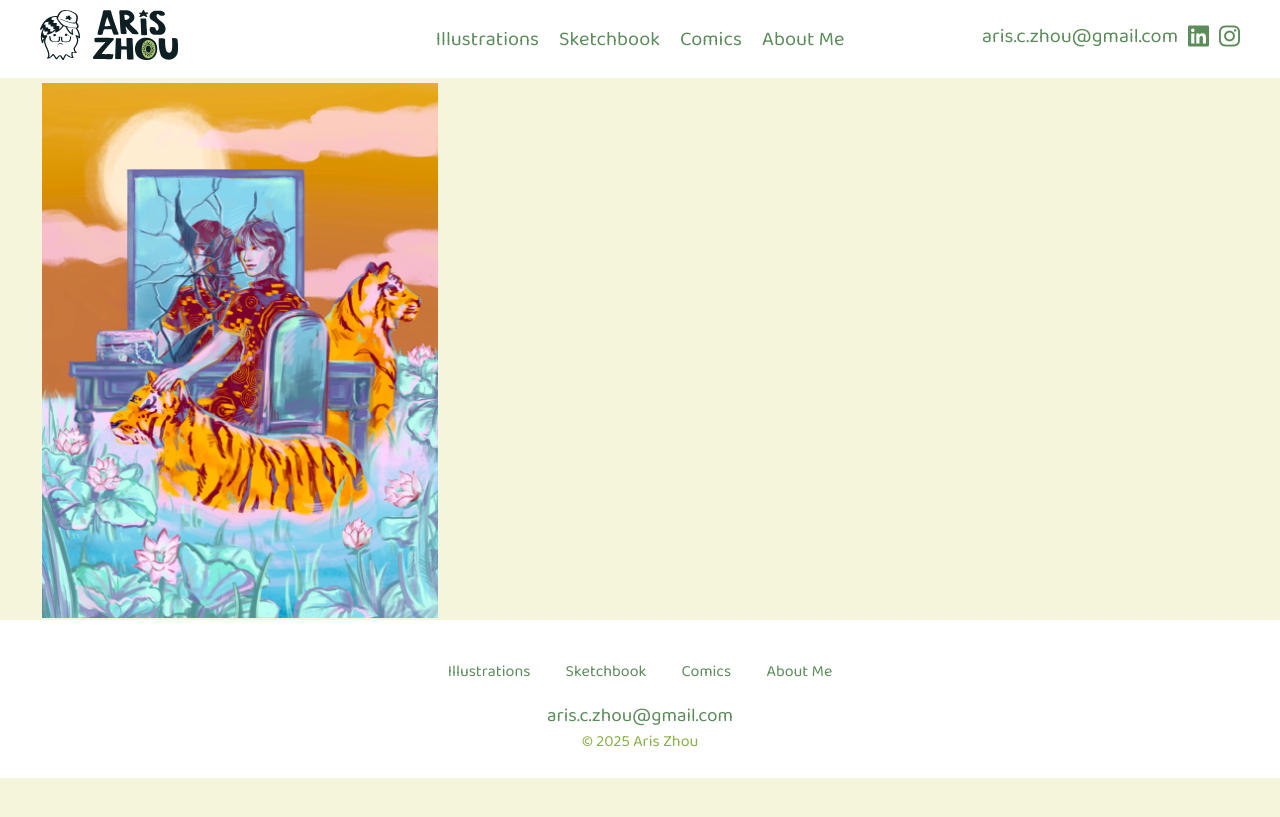
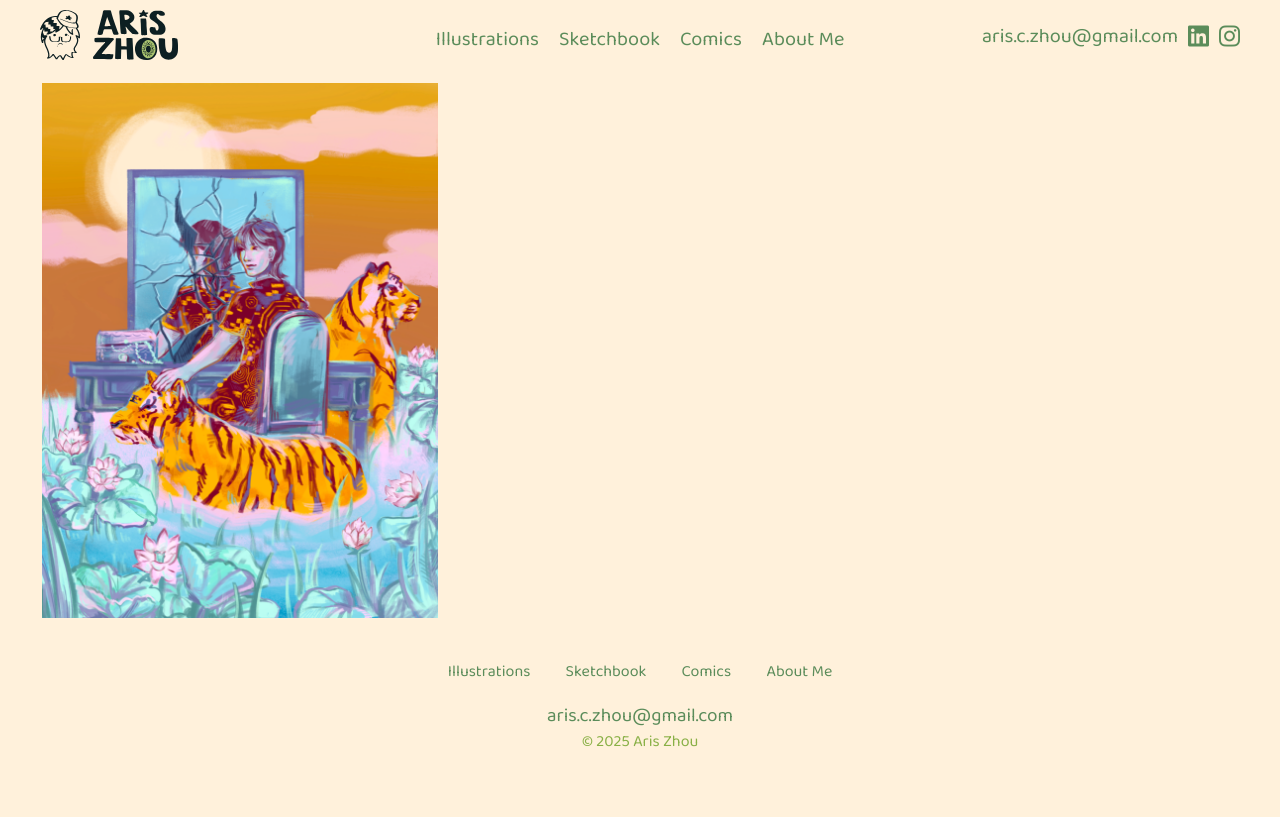
Before and after one commit to ArisHZhou/Portfolio, a Jekyll site: the page built from pages/visdev.html, in a window 1280 px wide. Shown: the top 817 px of the page. Built offline with Jekyll 4.4.1, drawn with Linux system fonts in a browser that asks for light colours.

Commit message:
background color changes to beige

```diff
--- a/_sass/_navigation.scss
+++ b/_sass/_navigation.scss
@@ -3,7 +3,7 @@
 @use "variables" as *;
 
 .site-header {
-  background-color: map.get(map.get($colors, neutral), white);
+  background-color: map.get(map.get($colors, neutral), baseneutral);
   padding: 1rem 2rem;
 }
 
@@ -92,7 +92,7 @@
 
 // Site Footer
 .site-footer {
-    background-color: map.get(map.get($colors,neutral), white );
+    background-color: map.get(map.get($colors,neutral), baseneutral);
     color: map.get(map.get($colors,primary), baselight);
     text-align: center;
     padding: map.get($spacing, base);
--- a/_sass/_reset.scss
+++ b/_sass/_reset.scss
@@ -1,4 +1,6 @@
 /* Modern CSS Reset */
+@use 'sass:map';
+@use "variables" as *;
 *,
 *::before,
 *::after {
@@ -19,7 +21,7 @@ body {
   line-height: 1.5;
   -webkit-font-smoothing: antialiased;
   -moz-osx-font-smoothing: grayscale;
-  background-color: beige;
+  background-color: map.get(map.get($colors,neutral), baseneutral);
 }
 
 
--- a/_sass/_variables.scss
+++ b/_sass/_variables.scss
@@ -14,7 +14,8 @@ $colors: (
     gray-300: #d5d5d5,
     gray-400: #b3b3b3,
     gray-500: #808080,
-    aris: #91b884
+    aris: #91b884,
+    baseneutral: #fff1db
   )
 );
 
```
